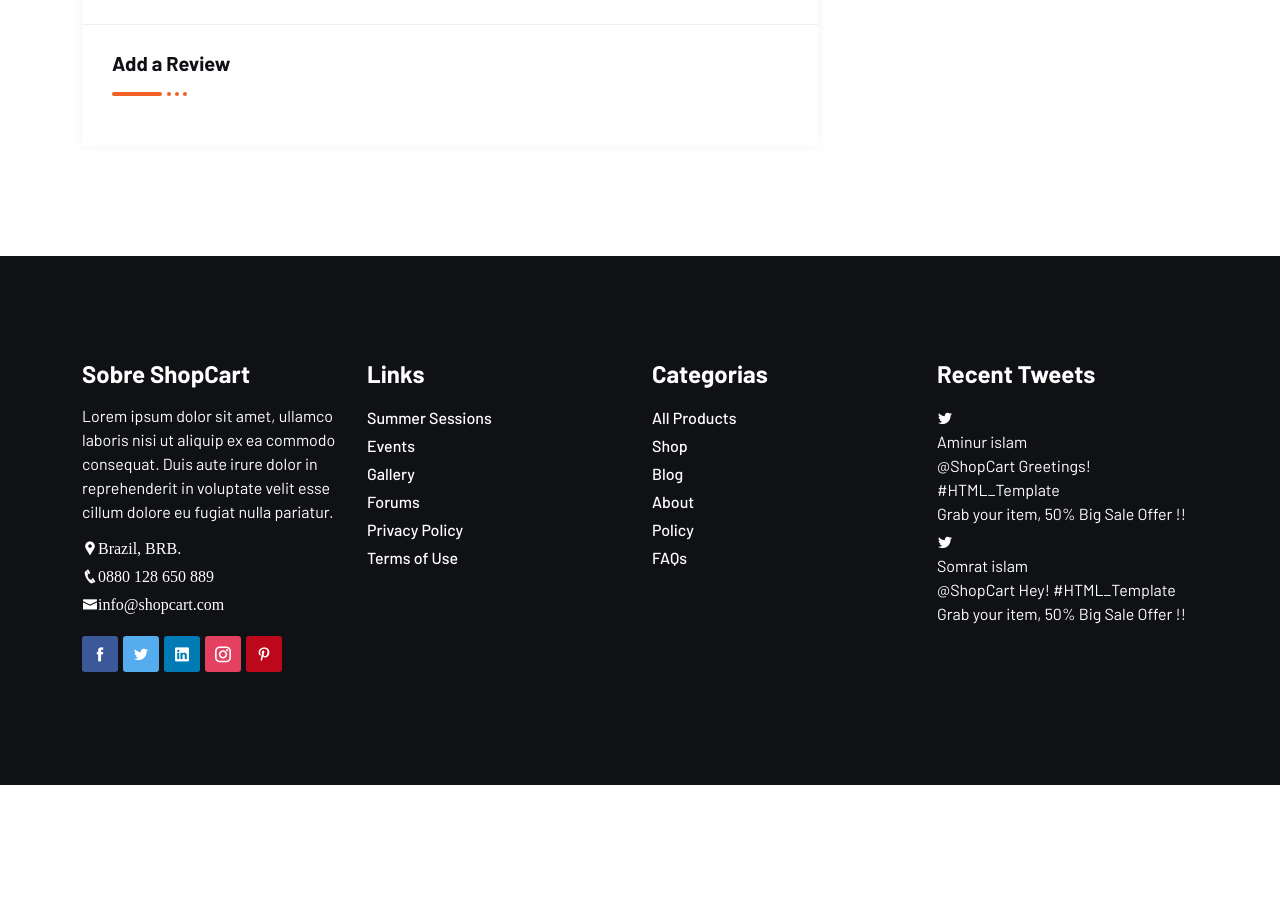
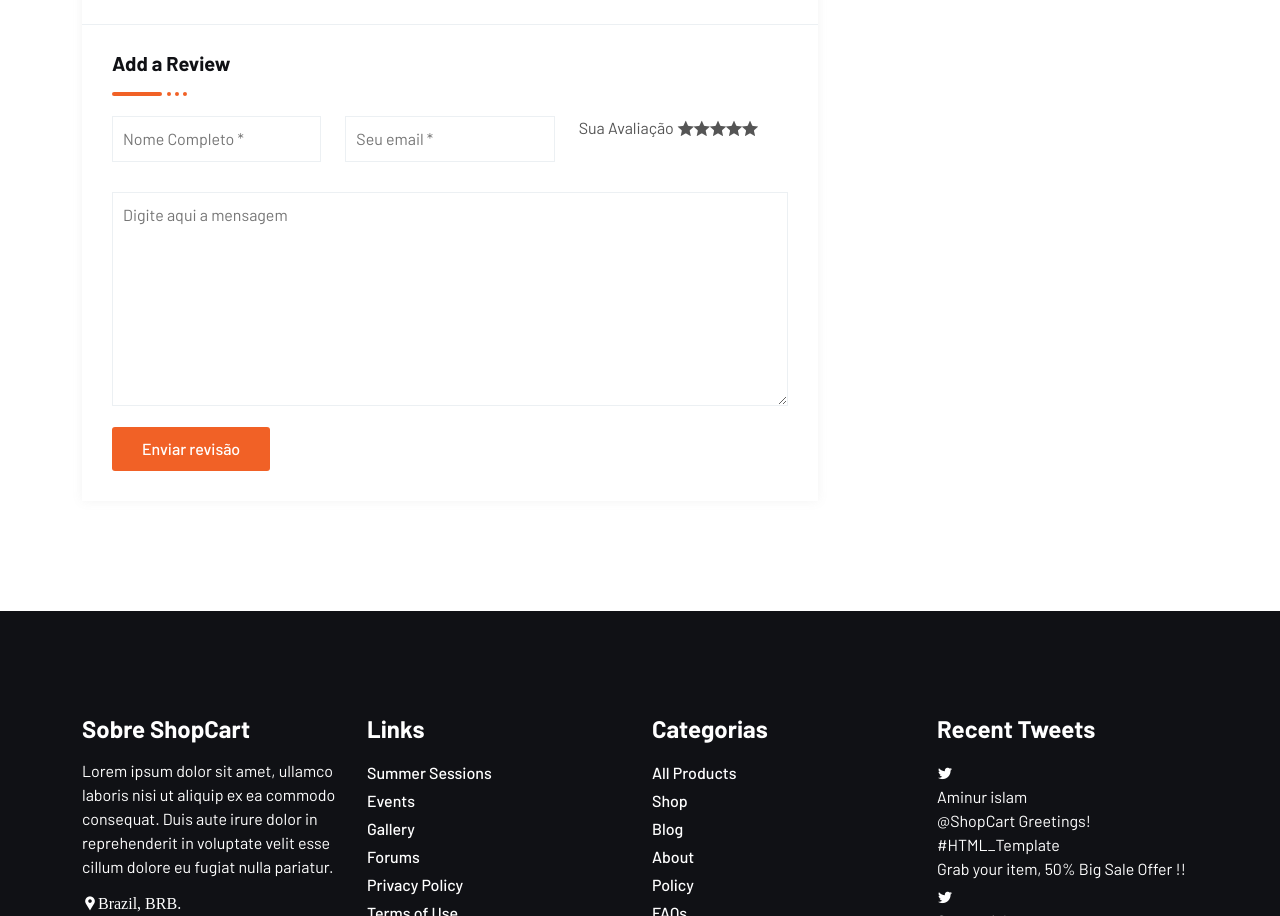
Before and after one commit to Pablo-jesuss/ecommerce-com-react, a React (Vite) app in the folder ecommerce/: page /shop/008c06dd-04e4-4923-b840-927bd6b4c2de in a window 1280 px wide. Shown: the part 1266-2182 px from the top of the page. Before the commit the page ends 2051 px from the top, so only its background shows below. Built offline with nearby package versions, Linux system fonts and the light colour scheme.

Commit message:
reviewform

```diff
--- a/ecommerce/src/shop/Review.jsx
+++ b/ecommerce/src/shop/Review.jsx
@@ -1,4 +1,5 @@
 import React, { useState } from "react";
+import Ratting from "../components/Ratting";
 
 const reviewtitle = "Add a Review";
 
@@ -88,6 +89,44 @@ const Review = () => {
                 <div className="review-title">
                   <h5>{reviewtitle}</h5>
                 </div>
+
+                <form action="action" className="row">
+                  <div className="col-md-4 col-12">
+                    <input
+                      type="text"
+                      name="name"
+                      id="name"
+                      placeholder="Nome Completo *"
+                    />
+                  </div>
+                  <div className="col-md-4 col-12">
+                    <input
+                      type="email"
+                      name="email"
+                      id="name"
+                      placeholder="Seu email *"
+                    />
+                  </div>
+                  <div className="col-md-4 col-12">
+                    <div className="rating">
+                      <span className="me-1">Sua Avaliação </span>
+                      <Ratting />
+                    </div>
+                  </div>
+                  <div className="col-md-12 col-12">
+                    <textarea
+                      name="message"
+                      id="message"
+                      rows="8"
+                      placeholder="Digite aqui a mensagem"
+                    ></textarea>
+                  </div>
+                  <div className="col-12">
+                    <button type="submit" className="default-button">
+                      <span>Enviar revisão</span>
+                    </button>
+                  </div>
+                </form>
               </div>
             </div>
           </div>
```
